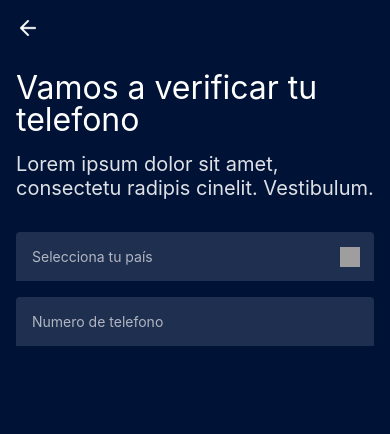
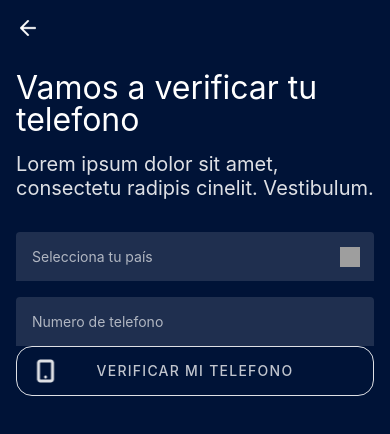
Before and after one commit to brtkev/mobil-app-example, a React Native app: screen /Register in a window 390 px wide. Shown: the top 434 px of the page. Built offline with nearby package versions, Linux system fonts and the light colour scheme; grey boxes are pictures that could not be loaded.

Commit message:
change: loginbutton social to leftIcon

```diff
--- a/src/components/loginButton/index.tsx
+++ b/src/components/loginButton/index.tsx
@@ -6,26 +6,16 @@ type socialType = "facebook" |  "google"
 interface LoginButtonProps extends ButtonProps{
   style?: ViewStyle,
   theme? : Theme,
-  social?: socialType,
-  spinner?: boolean
+  spinner?: boolean,
+  leftIcon?: any, // icon is any, but you should require() the icon you desire
 
-}
-
-//return require for a social logo, if social it's undefined return undefined else it has to return a require
-const getLogoSource = (social : socialType | undefined) => {
-  if(!social) return social;
-  if(social === "facebook"){
-    return require("assets/logos/facebook-logo.png");
-  }else if(social === "google"){
-    return require("assets/logos/google-logo.png");
-  }
 }
 
 //Landing / login button component with diferent styles
 /* you can choose a diferent button style based on theme property*/
 // the social prop only works with the social theme and it adds a logo to the button
 const LoginButton = React.forwardRef<any, LoginButtonProps>((props, ref): React.ReactElement =>{
-  const {title, style, theme, social, spinner, ...buttonProps} = props;
+  const {title, style, theme, spinner, leftIcon, ...buttonProps} = props;
   const styles = styleFromTheme(theme); //choose a style from a theme
   const [isPress, setIsPress] = useState(false); //state for pressed style
 
@@ -43,17 +33,16 @@ const LoginButton = React.forwardRef<any, LoginButtonProps>((props, ref): React.
   if(spinner){
     spinnerLoop.reset(); spinnerLoop.start();
   }
-  //if no social is selected this const is undefined
-  const requireLogo = getLogoSource(social);
   return(
     <TouchableHighlight {...touchProps} ref={ref} >
       {spinner ?
       <Animated.Image style={{transform: [{rotate: spin}], width: 24, height: 24}}
       source={require('assets/icons/spinner.png')} /> :
       <>
-      <Text style={[isPress ? styles.pressedText : styles.text, props.disabled ? disabled.text: {}]} >{title}</Text>
-      {theme==="social" && requireLogo && <View style={logoStyle.container}>
-      <Image style={logoStyle.image} source={requireLogo} /></View>}
+      {leftIcon && <View style={logoStyle.container}><Image style={logoStyle.image} source={leftIcon} /></View>}
+      <Text style={[isPress ? styles.pressedText : styles.text, props.disabled ? disabled.text: {}]} >
+        {title}
+      </Text>
       </>
       }
     </TouchableHighlight>
--- a/src/pages/login/index.tsx
+++ b/src/pages/login/index.tsx
@@ -23,8 +23,8 @@ export default function Login({navigation} : props) {
 			</TextApp>
 			<LoginForm />
 			<Separator style={{marginBottom: 24, marginTop:32}} />
-			<LoginButton theme='social' social='google' style={{marginBottom: 16}} title='Continuar con Google' onPress={() => console.log("google press")} />
-			<LoginButton theme='social' social='facebook' style={{marginBottom: 44}} title='Continuar con Facebook' onPress={() => console.log("facebook press")} />
+			<LoginButton theme='social' leftIcon={require('assets/logos/google-logo.png')} style={{marginBottom: 16}} title='Continuar con Google' onPress={() => console.log("google press")} />
+			<LoginButton theme='social' leftIcon={require('assets/logos/facebook-logo.png')} style={{marginBottom: 44}} title='Continuar con Facebook' onPress={() => console.log("facebook press")} />
 			<GoToRegister onPress={() => navigation.navigate("Register")} />
 		</View></PageWrapper>
 	);
--- a/src/pages/register/index.tsx
+++ b/src/pages/register/index.tsx
@@ -8,6 +8,7 @@ import {RootStackScreenProps, RegisterStackParamList} from 'src/components/types
 import { createNativeStackNavigator } from '@react-navigation/native-stack';
 import LoginInput from 'src/components/loginInput';
 import Select from 'src/components/loginInput/select';
+import LoginButton from 'src/components/loginButton';
 const Stack = createNativeStackNavigator<RegisterStackParamList>()
 
 export default function Register(props : RootStackScreenProps<"Register">){
@@ -20,7 +21,6 @@ export default function Register(props : RootStackScreenProps<"Register">){
 }
 
 function PhoneVerify(props : any){
-
   return(
     <PageWrapper>
       <NavTop {...props} />
@@ -29,6 +29,7 @@ function PhoneVerify(props : any){
         <TextApp style={styles.textP} >Lorem ipsum dolor sit amet, consectetu radipis cinelit. Vestibulum.</TextApp>
         <Select style={{marginBottom:16}} placeholder="Selecciona tu país" />
         <LoginInput placeholder='Numero de telefono' />
+        <LoginButton leftIcon={require('assets/icons/smartphone.png')} title='VERIFICAR MI TELEFONO' onPress={() => console.log("press")} />
       </View>
     </PageWrapper>
   );
```
